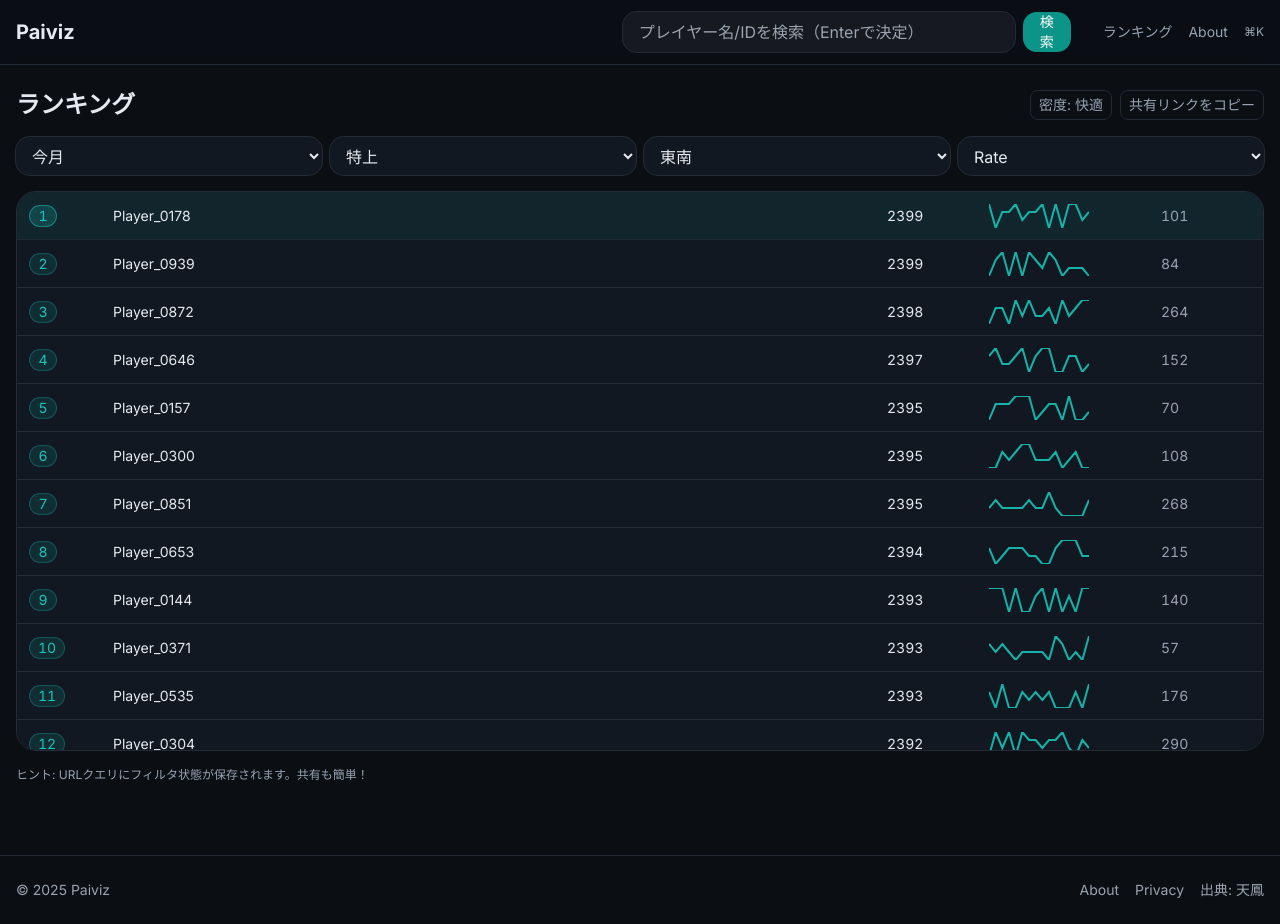
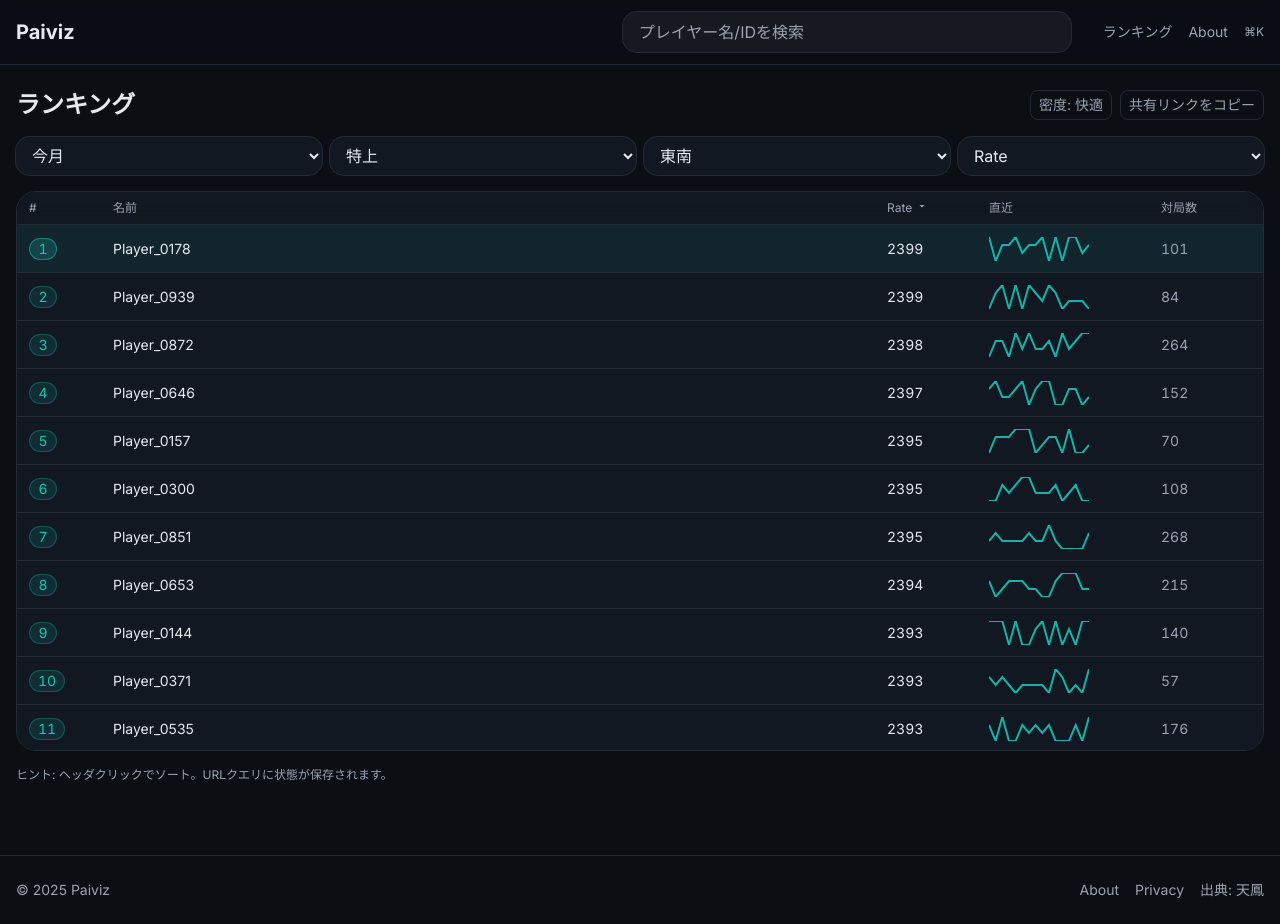
Before and after one commit to RyutaAoyama/paiviz, a Nuxt app: page /rankings in a window 1280 px wide. Built offline with nearby package versions, Linux system fonts and the light colour scheme.

Commit message:
feat: ランキングの列ソート・スケルトン・サジェストを追加

```diff
--- a/components/SearchBox.vue
+++ b/components/SearchBox.vue
@@ -1,26 +1,59 @@
 <template>
-  <div class="relative flex gap-2">
+  <div class="relative">
     <input
       v-model="q"
       class="w-full rounded-xl bg-[#161A20] px-4 py-2 outline-none ring-1 ring-[#242A33]"
-      placeholder="プレイヤー名/IDを検索（Enterで決定）"
+      placeholder="プレイヤー名/IDを検索"
       @keydown.enter="go"
+      @focus="open = true"
+      @blur="onBlur"
     />
-    <button
-      class="rounded-xl bg-teal-600 px-3 text-sm text-white hover:bg-teal-500"
-      @click="go"
+    <div
+      v-if="open && suggestions.length"
+      class="absolute z-50 mt-1 w-full rounded-xl border border-border bg-surface p-2 text-sm shadow-card"
     >
-      検索
-    </button>
+      <div class="mb-1 text-xs text-muted">候補</div>
+      <ul>
+        <li
+          v-for="n in suggestions"
+          :key="n"
+          class="cursor-pointer rounded px-2 py-1 hover:bg-[#11151b]"
+          @mousedown.prevent="select(n)"
+        >
+          {{ n }}
+        </li>
+      </ul>
+    </div>
   </div>
 </template>
+
 <script setup lang="ts">
-import { ref } from "vue";
-import { navigateTo } from "nuxt/app";
+const q = ref("");
+const open = ref(false);
+const { favs } = useFavorites();
+const { recents } = useRecent();
 
-const q = ref("");
-const go = () => {
+const suggestions = computed(() => {
+  const s = [...new Set([...favs.value, ...recents.value])];
+  if (!q.value.trim()) return s.slice(0, 8);
+  const lower = q.value.toLowerCase();
+  return s.filter((n) => n.toLowerCase().includes(lower)).slice(0, 10);
+});
+
+function onBlur() {
+  // blur直後のクリック（候補選択）を拾うため、少し遅らせて閉じる
+  window.setTimeout(() => {
+    open.value = false;
+  }, 120);
+}
+
+function go() {
   if (q.value.trim())
     navigateTo(`/player/${encodeURIComponent(q.value.trim())}`);
-};
+}
+
+function select(n: string) {
+  navigateTo(`/player/${encodeURIComponent(n)}`);
+  open.value = false;
+}
 </script>
--- /dev/null
+++ b/components/SkeletonCard.vue
@@ -0,0 +1,6 @@
+<template>
+  <div class="rounded-xl border border-border bg-surface p-4">
+    <div class="mb-2 h-3 w-16 animate-pulse rounded bg-[#1b2230]" />
+    <div class="h-6 w-24 animate-pulse rounded bg-[#1b2230]" />
+  </div>
+</template>
--- /dev/null
+++ b/components/SkeletonTable.vue
@@ -0,0 +1,19 @@
+<template>
+  <div class="rounded-2xl border border-border bg-surface">
+    <div class="sticky top-0 grid grid-cols-[72px_1fr_90px_160px_90px] gap-3 border-b border-border bg-surface/80 px-3 py-2 text-xs text-muted backdrop-blur">
+      <div>#</div><div>名前</div><div>Rate</div><div>直近</div><div>対局数</div>
+    </div>
+    <div class="divide-y divide-border">
+      <div v-for="i in rows" :key="i" class="grid grid-cols-[72px_1fr_90px_160px_90px] items-center gap-3 px-3 py-2">
+        <div class="h-4 w-10 animate-pulse rounded bg-[#1b2230]" />
+        <div class="h-4 w-40 animate-pulse rounded bg-[#1b2230]" />
+        <div class="h-4 w-12 animate-pulse rounded bg-[#1b2230]" />
+        <div class="h-4 w-28 animate-pulse rounded bg-[#1b2230]" />
+        <div class="h-4 w-12 animate-pulse rounded bg-[#1b2230]" />
+      </div>
+    </div>
+  </div>
+</template>
+<script setup lang="ts">
+withDefaults(defineProps<{ rows?: number }>(), { rows: 10 })
+</script>
--- /dev/null
+++ b/components/SortIcon.vue
@@ -0,0 +1,9 @@
+<template>
+  <span class="inline-block w-3">
+    <svg v-if="dir==='asc'" xmlns="http://www.w3.org/2000/svg" viewBox="0 0 24 24" width="12" height="12" aria-hidden="true"><path fill="currentColor" d="M7 14l5-5 5 5z"/></svg>
+    <svg v-else-if="dir==='desc'" xmlns="http://www.w3.org/2000/svg" viewBox="0 0 24 24" width="12" height="12" aria-hidden="true"><path fill="currentColor" d="M7 10l5 5 5-5z"/></svg>
+  </span>
+</template>
+<script setup lang="ts">
+defineProps<{ dir: 'asc' | 'desc' | 'none' }>()
+</script>
--- a/pages/rankings.vue
+++ b/pages/rankings.vue
@@ -44,16 +44,22 @@
         <option>東</option>
       </select>
       <select
-        v-model="sortKey"
+        v-model="sort.key"
         class="rounded-xl bg-surface px-3 py-2 ring-1 ring-border"
       >
         <option value="rate">Rate</option>
         <option value="games">対局数</option>
-        <option value="win">勝率</option>
+        <option value="name">名前</option>
       </select>
     </div>
 
+    <SkeletonTable
+      v-if="loading"
+      :rows="Math.ceil((dense ? 480 : 560) / rowHeight)"
+    />
+
     <div
+      v-else
       ref="viewport"
       class="rounded-2xl border border-border bg-surface text-sm focus-ring"
       :style="{ height: (dense ? 480 : 560) + 'px', overflow: 'auto' }"
@@ -61,6 +67,40 @@
       @keydown="onKey"
       @scroll="onScroll"
     >
+      <div
+        class="sticky top-0 grid grid-cols-[72px_1fr_90px_160px_90px] gap-3 border-b border-border bg-surface/80 px-3 py-2 text-xs text-muted backdrop-blur"
+      >
+        <button
+          class="text-left"
+          @click="setSort('rank')"
+          :aria-sort="aria('rank')"
+        >
+          # <SortIcon :dir="icon('rank')" />
+        </button>
+        <button
+          class="text-left"
+          @click="setSort('name')"
+          :aria-sort="aria('name')"
+        >
+          名前 <SortIcon :dir="icon('name')" />
+        </button>
+        <button
+          class="text-left"
+          @click="setSort('rate')"
+          :aria-sort="aria('rate')"
+        >
+          Rate <SortIcon :dir="icon('rate')" />
+        </button>
+        <div>直近</div>
+        <button
+          class="text-left"
+          @click="setSort('games')"
+          :aria-sort="aria('games')"
+        >
+          対局数 <SortIcon :dir="icon('games')" />
+        </button>
+      </div>
+
       <div
         :style="{ height: totalHeight + 'px', position: 'relative' }"
         role="table"
@@ -92,33 +132,65 @@
       </div>
     </div>
     <div class="text-xs text-muted">
-      ヒント: URLクエリにフィルタ状態が保存されます。共有も簡単！
+      ヒント: ヘッダクリックでソート。URLクエリに状態が保存されます。
     </div>
   </section>
 </template>
 
 <script setup lang="ts">
-import { ref, computed, onMounted, watch } from "vue";
-import { load, save } from "~/utils/storage";
+const { useRoute, useRouter } = await import("vue-router");
+const route = useRoute();
+const router = useRouter();
 
-const period = ref(load("rk.period", "this"));
-const tableType = ref(load("rk.tableType", "特上"));
-const rule = ref(load("rk.rule", "東南"));
-const sortKey = ref<"rate" | "games" | "win">(load("rk.sortKey", "rate"));
+const period = ref(route.query.period?.toString() || "this");
+const tableType = ref(route.query.tableType?.toString() || "特上");
+const rule = ref(route.query.rule?.toString() || "東南");
+const dense = ref(route.query.dense === "true" ? true : false);
 
-const dense = ref(load("rk.dense", false));
-watch(dense, (v) => save("rk.dense", v));
+const sort = reactive<{
+  key: "rank" | "name" | "rate" | "games";
+  dir: "asc" | "desc";
+}>({
+  key: (route.query.sortKey?.toString() as any) || "rate",
+  dir: (route.query.sortDir?.toString() as any) || "desc",
+});
 
-useQuerySync({ period, tableType, rule, sortKey, dense } as any, [
-  "period",
-  "tableType",
-  "rule",
-  "sortKey",
-  "dense",
-]);
+watch([period, tableType, rule, dense, () => sort.key, () => sort.dir], () => {
+  router.replace({
+    query: {
+      ...route.query,
+      period: period.value,
+      tableType: tableType.value,
+      rule: rule.value,
+      dense: String(dense.value),
+      sortKey: sort.key,
+      sortDir: sort.dir,
+    },
+  });
+});
+
+function setSort(key: "rank" | "name" | "rate" | "games") {
+  if (sort.key === key) sort.dir = sort.dir === "asc" ? "desc" : "asc";
+  else {
+    sort.key = key;
+    sort.dir = key === "name" ? "asc" : "desc";
+  }
+}
+function aria(k: string) {
+  return sort.key === k
+    ? sort.dir === "asc"
+      ? "ascending"
+      : "descending"
+    : "none";
+}
+function icon(k: string): "asc" | "desc" | "none" {
+  return sort.key === k ? sort.dir : "none";
+}
+
+const loading = ref(true);
+onMounted(() => setTimeout(() => (loading.value = false), 300));
 
 const rowHeight = computed(() => (dense.value ? 40 : 48));
-
 const total = 1000;
 const data = Array.from({ length: total }).map((_, i) => ({
   id: i,
@@ -129,9 +201,14 @@ const data = Array.from({ length: total }).map((_, i) => ({
 }));
 const sorted = computed(() => {
   const base = [...data];
-  if (sortKey.value === "rate") return base.sort((a, b) => b.rate - a.rate);
-  if (sortKey.value === "games") return base.sort((a, b) => b.games - a.games);
-  return base; // dummy
+  const dir = sort.dir === "asc" ? 1 : -1;
+  if (sort.key === "name")
+    return base.sort((a, b) => a.name.localeCompare(b.name) * dir);
+  if (sort.key === "games")
+    return base.sort((a, b) => (a.games - b.games) * dir);
+  if (sort.key === "rate") return base.sort((a, b) => (a.rate - b.rate) * dir);
+  // rank: fallback is rate desc
+  return base.sort((a, b) => b.rate - a.rate);
 });
 
 const viewport = ref<HTMLElement | null>(null);
```
